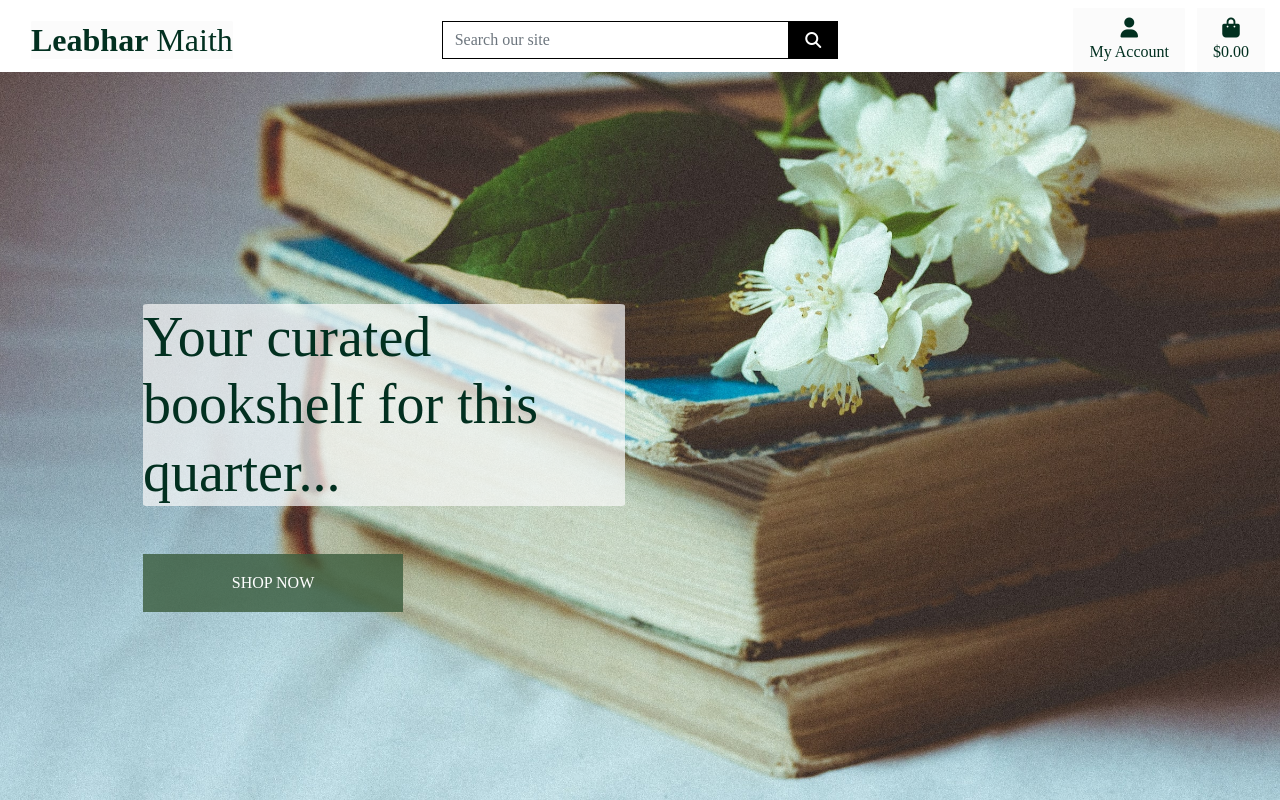
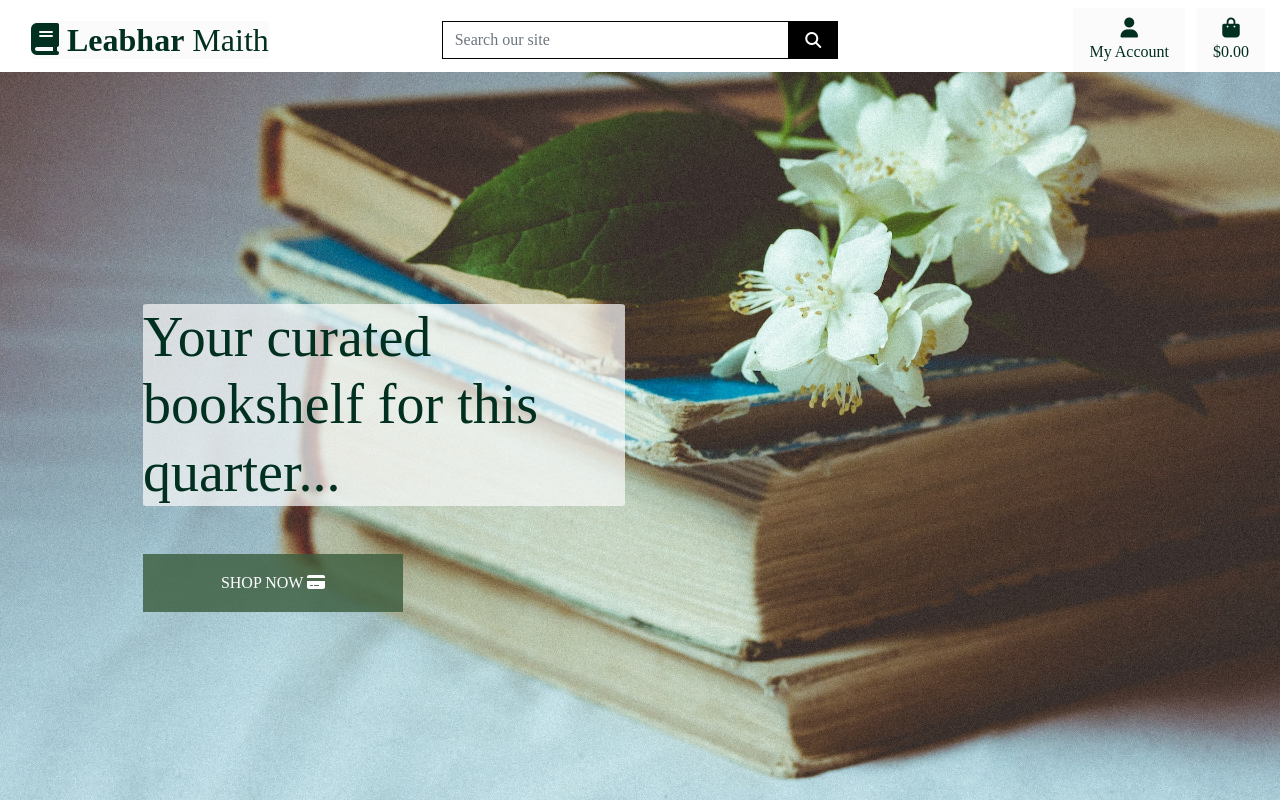
Before and after one commit to farah-maria/LeabharMaith, a Django app: page / in a window 1280 px wide. Run offline with Django 3.2, Linux system fonts and the light colour scheme; some libraries are stand-ins or nearby versions; some web fonts are replaced.

Commit message:
add a few icons to home page

```diff
--- a/home/templates/home/index.html
+++ b/home/templates/home/index.html
@@ -18,7 +18,7 @@
                 </h1>
                 <div class="my-5">
                     <h4>
-                        <a href="" class="shop-now-button btn btn-ls rounded-0 text-uppercase py-3">Shop Now</a>
+                        <a href="" class="shop-now-button btn btn-ls rounded-0 text-uppercase py-3">Shop Now    <i class="fa-solid fa-credit-card"></i></a>
                     </h4>
                 </div>
             </div>
--- a/templates/allauth/base.html
+++ b/templates/allauth/base.html
@@ -43,7 +43,7 @@
         <div id="topnav" class="row bg-white pt-lg-2 d-none d-lg-flex">
           <div class="col-12 col-lg-4 my-auto py-1 py-lg-0 text-center text-lg-left">
               <a href="{% url 'home' %}" class="nav-link main-logo-link">
-                  <h2 class="logo-font text-black my-0"><strong>Leabhar</strong> Maith</h2>
+                  <h2 class="logo-font text-black my-0"><i class="fa-solid fa-book"></i>   <strong>Leabhar</strong> Maith</h2>
               </a>
           </div>
           <div class="col-12 col-lg-4 my-auto py-1 py-lg-0">
```
